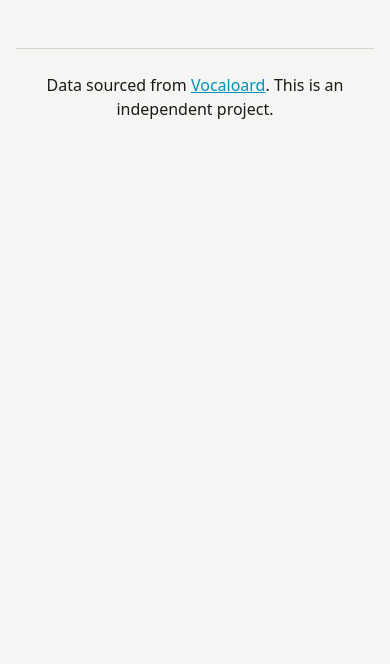
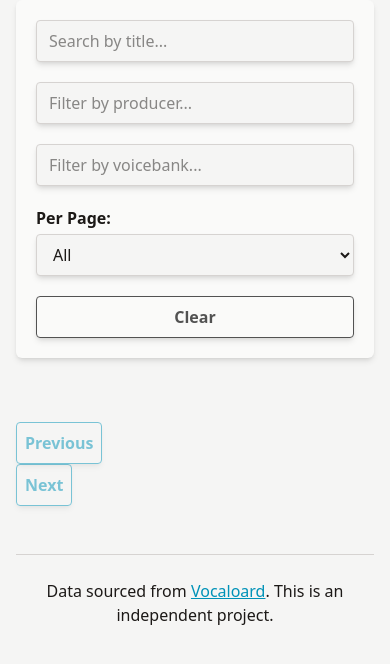
Before and after one commit to D221/vocaloid-rate, a FastAPI app: template app/templates/playlist_view.html in a window 390 px wide. Shown: the part 111-775 px from the top of the page. Run offline with FastAPI, Linux system fonts and the light colour scheme; the template is opened without the code that fills it, so the values that code supplies are empty; style sheets or scripts are compiled from the project's sources; some libraries are stand-ins or nearby versions.

Commit message:
feat(playlist): implement filtering and pagination on view page

```diff
--- a/app/main.py
+++ b/app/main.py
@@ -379,13 +379,55 @@ def view_playlists_page(request: Request, db: Session = Depends(get_db)):
 
 @app.get("/playlist/{playlist_id}")
 def view_playlist_detail_page(
-    playlist_id: int, request: Request, db: Session = Depends(get_db)
+    playlist_id: int,
+    request: Request,
+    db: Session = Depends(get_db),
+    page: int = 1,
+    limit: str = "all",
+    title_filter: Optional[str] = None,
+    producer_filter: Optional[str] = None,
+    voicebank_filter: Optional[str] = None,
+    sort_by: Optional[str] = None,
+    sort_dir: str = "asc",
 ):
     db_playlist = crud.get_playlist(db, playlist_id)
     if not db_playlist:
         raise HTTPException(status_code=404, detail="Playlist not found")
 
-    tracks_in_playlist = [pt.track for pt in db_playlist.playlist_tracks if pt.track]
+    filters = {
+        "title_filter": title_filter,
+        "producer_filter": producer_filter,
+        "voicebank_filter": voicebank_filter,
+    }
+
+    # Use our new functions to get the initial filtered/paginated track list
+    total_tracks = crud.get_playlist_tracks_count(
+        db, playlist_id=playlist_id, **filters
+    )
+    limit_val = total_tracks if limit == "all" else int(limit)
+    total_pages = (total_tracks + limit_val - 1) // limit_val if limit_val > 0 else 1
+    skip = (page - 1) * limit_val
+
+    tracks_in_playlist = crud.get_playlist_tracks_filtered(
+        db,
+        playlist_id=playlist_id,
+        skip=skip,
+        limit=limit_val,
+        sort_by=sort_by,
+        sort_dir=sort_dir,
+        **filters,
+    )
+
+    # Get all unique producers/voicebanks *within this playlist* for the datalists
+    all_playlist_tracks = [pt.track for pt in db_playlist.playlist_tracks if pt.track]
+    producers_flat = []
+    voicebanks_flat = []
+    for t in all_playlist_tracks:
+        producers_flat.extend([p.strip() for p in t.producer.split(",")])
+        voicebanks_flat.extend([v.strip() for v in t.voicebank.split(",")])
+    all_producers = sorted(list(set(producers_flat)))
+    all_voicebanks = sorted(list(set(voicebanks_flat)))
+
     tracks_for_json = [track.to_dict() for track in tracks_in_playlist]
     tracks_json_string = json.dumps(tracks_for_json)
 
@@ -394,7 +436,17 @@ def view_playlist_detail_page(
         {
             "request": request,
             "playlist": db_playlist,
+            "tracks": tracks_in_playlist,  # This now contains the paginated list
             "tracks_json": tracks_json_string,
+            "all_producers": all_producers,
+            "all_voicebanks": all_voicebanks,
+            "filters": filters,
+            "pagination": {
+                "page": page,
+                "limit": limit,
+                "total_pages": total_pages,
+                "total_tracks": total_tracks,
+            },
         },
     )
 
--- a/app/templates/playlist_view.html
+++ b/app/templates/playlist_view.html
@@ -7,56 +7,56 @@
   {% set subtitle = playlist.description or "No description." %}
   {% include "partials/header.html" %}
 
+  {# Create a dictionary for the filter form partial #}
+  {%
+    set context = {
+        "filters": filters,
+        "all_producers": all_producers,
+        "all_voicebanks": all_voicebanks,
+        "pagination": pagination,
+        "show_status_filter": false,
+        "show_rating_filter": false,
+        "show_pagination_limit_filter": true,
+        "show_scrape_button": false
+    }
+  %}
+  {% include "partials/filter_form.html" %}
+
   <div
     class="overflow-x-visible rounded border border-none border-border bg-card-bg shadow-md md:overflow-x-auto"
   >
     <table class="w-full border-collapse">
-      <thead
-        id="tracks-table-head"
-        class="hidden bg-table-header md:table-header-group"
+      {% include "partials/tracks_table_head.html" %}
+      <tbody
+        id="tracks-table-body"
+        data-update-url="/api/playlist/{{ playlist.id }}/get_tracks"
       >
-        <!-- Header without sorting links -->
-        <tr>
-          <th
-            class="w-1 min-w-52 border border-border px-3 py-2 text-left whitespace-nowrap"
-          >
-            Image
-          </th>
-          <th
-            class="w-1 min-w-0 border border-border p-0 px-3 py-2 text-left whitespace-nowrap"
-          >
-            #
-          </th>
-          <th
-            class="w-1/3 max-w-64 overflow-hidden border border-border px-3 py-2 text-left text-ellipsis whitespace-nowrap"
-          >
-            Title
-          </th>
-          <th
-            class="max-w-64 overflow-hidden border border-border px-3 py-2 text-left text-ellipsis"
-          >
-            Producer
-          </th>
-          <th
-            class="max-w-64 overflow-hidden border border-border px-3 py-2 text-left text-ellipsis"
-          >
-            Voicebank
-          </th>
-          <th class="w-1 min-w-0 border border-border px-3 py-2 text-left">
-            Published
-          </th>
-          <th class="w-1 min-w-0 border border-border px-3 py-2 text-left">
-            My Rating
-          </th>
-        </tr>
-      </thead>
-
-      <tbody id="tracks-table-body">
-        {% set tracks = playlist.playlist_tracks | map(attribute='track') | list %}
+        {# The initial, paginated track list is rendered here #}
         {% include "partials/tracks_table_body.html" %}
       </tbody>
     </table>
   </div>
 
+  <div
+    class="mt-8 flex-wrap items-center justify-center gap-3"
+    id="pagination-container"
+  >
+    <button
+      class="cursor-pointer rounded border border-sky-text p-2 font-bold text-sky-text shadow-md ease-in-out hover:transition-colors hover:duration-200 enabled:hover:bg-sky-hover disabled:cursor-not-allowed disabled:opacity-50"
+      id="prev-page-btn"
+      disabled
+    >
+      Previous
+    </button>
+    <div class="flex items-center gap-2" id="page-links"></div>
+    <button
+      class="cursor-pointer rounded border border-sky-text p-2 font-bold text-sky-text shadow-md ease-in-out hover:transition-colors hover:duration-200 enabled:hover:bg-sky-hover disabled:cursor-not-allowed disabled:opacity-50"
+      id="next-page-btn"
+      disabled
+    >
+      Next
+    </button>
+  </div>
+
   <script src="{{ url_for('static', path='js/main.min.js') }}"></script>
 {% endblock %}
```
Also changed, not shown: app/crud.py (+73 -0 lines).
